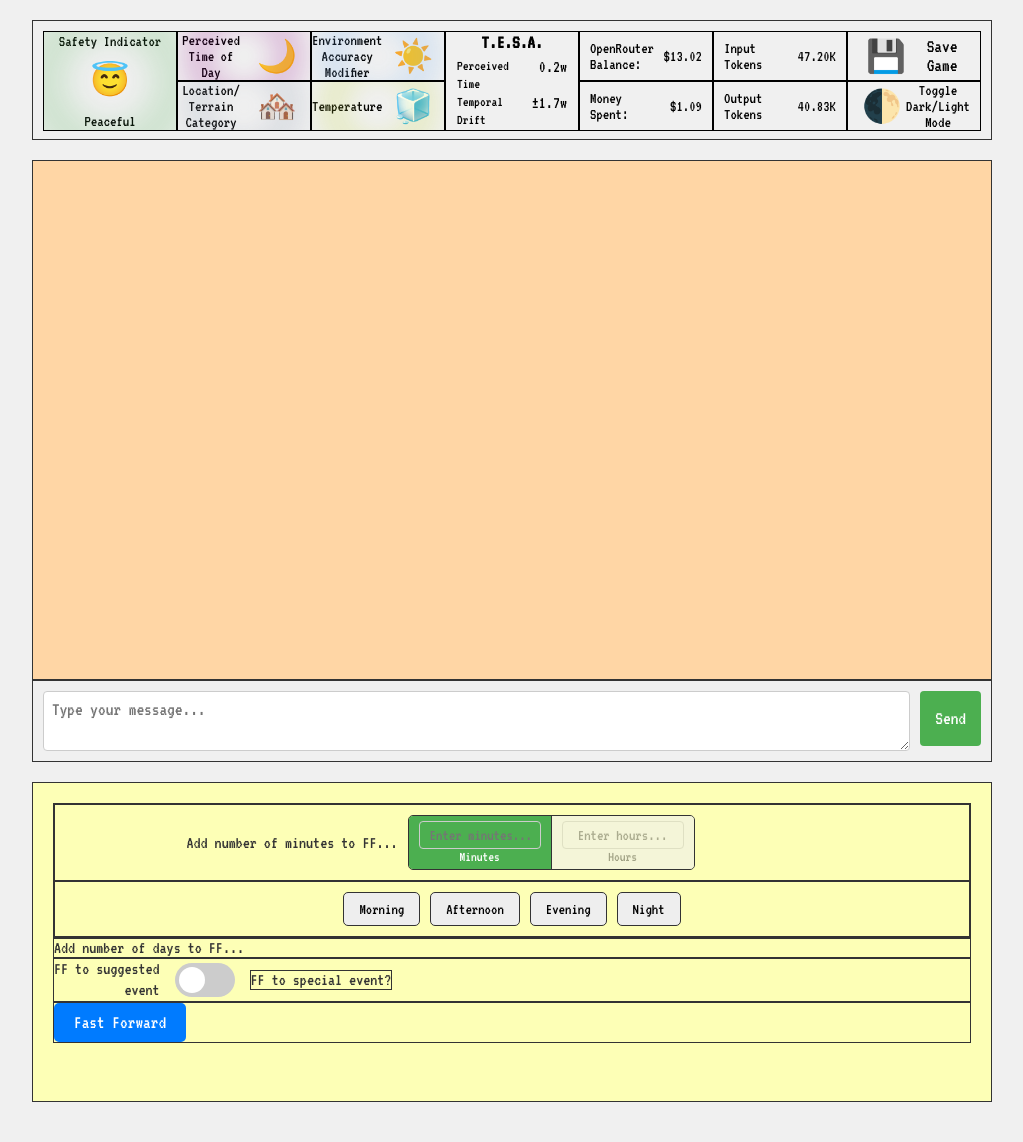
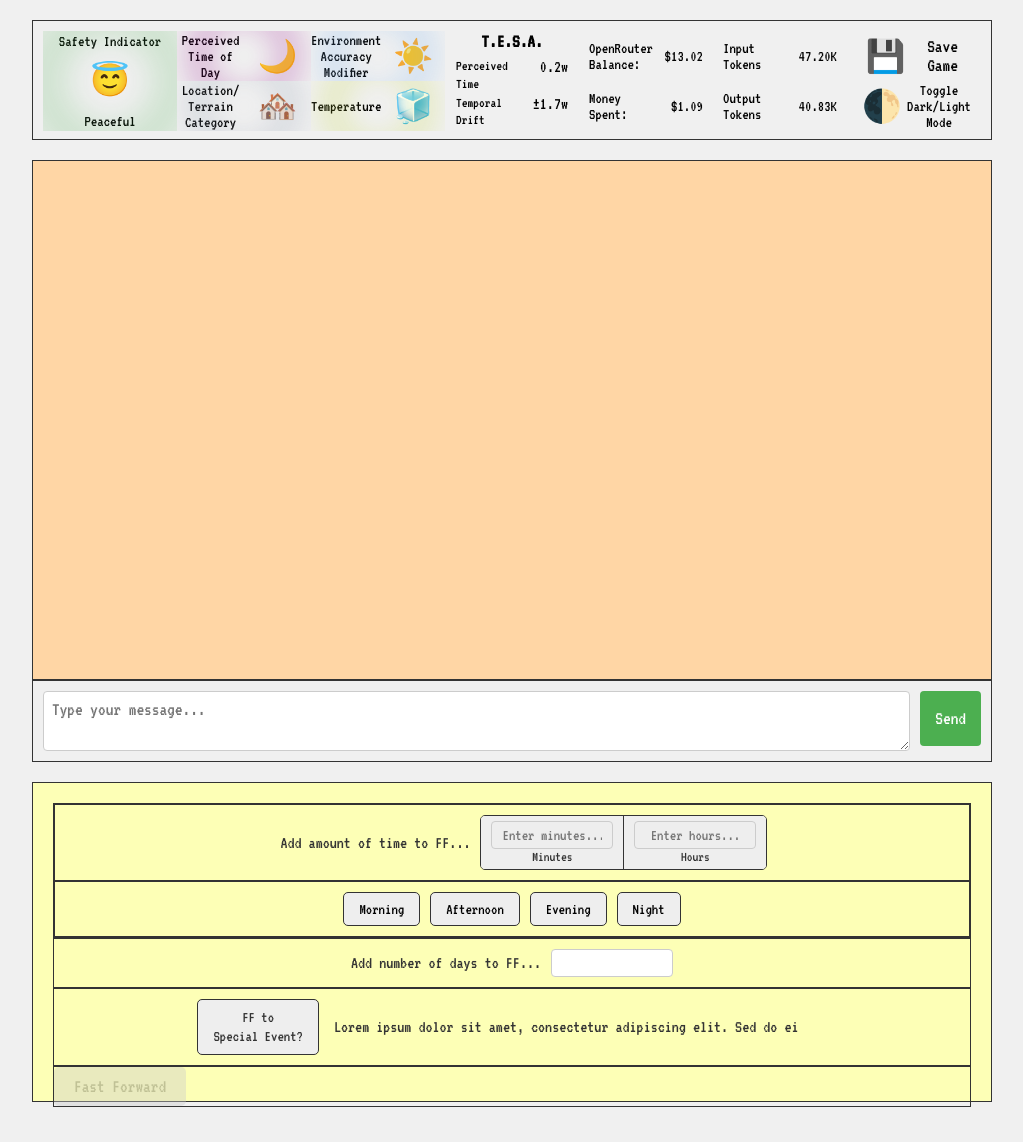
Before and after one commit to AnzorAslanukov/HistoryBreaker, a Flask app: page /gameplay in a window 1280 px wide. Shown: the whole page, without its empty margins (128-1151 px from the left). Run offline with Flask 3, Linux system fonts and the light colour scheme; some libraries are stand-ins or nearby versions.

Commit message:
Additional changes have been made to div game-controls and its elements.

```diff
--- a/static/css/gameplay.css
+++ b/static/css/gameplay.css
@@ -37,10 +37,6 @@
 
 .global-grid-item-styles {
     font-family: 'VT323', monospace;
-}
-
-.grid-item {
-    border: 1px solid #000; /* Border for visualization */
 }
 
 .grid-item-3 {
@@ -280,6 +276,10 @@
     border-right: 1px solid #333; /* Separator between units */
 }
 
+.unit-input-wrapper:hover {
+    background-color: #ddd; /* Darken on hover */
+}
+
 .unit-input-wrapper:last-child {
     border-right: none; /* No border on the last one */
 }
@@ -293,7 +293,7 @@
 
 .unit-input-wrapper .unit-label {
     font-size: 0.9em;
-    color: #666;
+    color: #333; /* Make labels black and visible by default */
 }
 
 .unit-input-wrapper.active {
@@ -309,12 +309,9 @@
     color: white;
 }
 
-.unit-input-wrapper:not(.active) {
-    opacity: 0.6; /* Grey out inactive */
-}
-
+/* Remove the opacity rule for inactive wrappers - they should be fully visible */
 .unit-input-wrapper:not(.active) input[type="text"] {
-    color: #999; /* Grey out text in inactive input */
+    color: #333; /* Keep text black and visible for inactive inputs */
 }
 
 .ff-hours-num-input #ff-hours-exclamation {
@@ -404,14 +401,17 @@
 .ff-days {
     display: flex;
     align-items: center;
+    justify-content: center; /* Horizontally center content */
     gap: 10px;
     border: 1px solid #333;
+    padding-top: 10px;
+    padding-bottom: 10px;
 }
 
 .ff-days label {
     font-size: 1.1em;
     color: #333;
-    cursor: pointer; /* Indicate it's clickable */
+    /* cursor: pointer; Removed as input is always visible */
 }
 
 .ff-days input[type="text"] {
@@ -426,88 +426,64 @@
 .ff-days #ff-days-exclamation {
     font-size: 1.2em;
     color: red;
+    display: none; /* Initially hidden */
 }
 
 .ff-days #ff-days-warning {
     font-size: 0.9em;
     color: #666;
+    display: none; /* Initially hidden */
 }
 
-/* FF Suggested Section (Toggle Switch) */
+.ff-days #ff-days-exclamation.show {
+    display: inline; /* Show when active */
+}
+
+.ff-days #ff-days-warning.show {
+    display: inline; /* Show when active */
+}
+
+/* FF Suggested Section */
 .ff-suggested {
     display: flex;
     align-items: center;
+    justify-content: center; /* Horizontally center content */
     gap: 15px;
     border: 1px solid #333;
+    padding-top: 10px;
+    padding-bottom: 10px;
 }
 
-.toggle-switch-label {
+#ff-special-event-toggle {
+    padding: 8px 15px;
+    border: 1px solid #333;
+    border-radius: 5px;
+    background-color: #eee; /* Default greyed out */
+    color: #333;
+    cursor: pointer;
+    font-family: 'VT323', monospace;
+    font-size: 1em;
+    transition: background-color 0.2s, border-color 0.2s, color 0.2s;
+    line-height: 1.2; /* For multiline text */
+}
+
+#ff-special-event-toggle:hover {
+    background-color: #ddd; /* Darken on hover */
+}
+
+#ff-special-event-toggle.active {
+    background-color: #4CAF50; /* Green when active */
+    color: white;
+    border-color: #4CAF50;
+}
+
+#ff-special-event-label-text {
     font-size: 1.1em;
     color: #333;
-    line-height: 1.2; /* Adjust line height for multiline text */
-    text-align: right;
-}
-
-/* The switch - the box around the slider */
-.switch {
-    position: relative;
-    display: inline-block;
-    width: 60px;
-    height: 34px;
-}
-
-/* Hide default HTML checkbox */
-.switch input {
-    opacity: 0;
-    width: 0;
-    height: 0;
-}
-
-/* The slider */
-.slider {
-    position: absolute;
-    cursor: pointer;
-    top: 0;
-    left: 0;
-    right: 0;
-    bottom: 0;
-    background-color: #ccc;
-    -webkit-transition: .4s;
-    transition: .4s;
-    border-radius: 34px; /* Rounded slider */
-}
-
-.slider:before {
-    position: absolute;
-    content: "";
-    height: 26px;
-    width: 26px;
-    left: 4px;
-    bottom: 4px;
-    background-color: white;
-    -webkit-transition: .4s;
-    transition: .4s;
-    border-radius: 50%; /* Rounded handle */
-}
-
-input:checked + .slider {
-    background-color: #4CAF50;
-}
-
-input:focus + .slider {
-    box-shadow: 0 0 1px #4CAF50;
-}
-
-input:checked + .slider:before {
-    -webkit-transform: translateX(26px);
-    -ms-transform: translateX(26px);
-    transform: translateX(26px);
-}
-
-.ff-special-event-label {
-    font-size: 1.1em;
-    color: #333;
-    border: 1px solid #333;
+    width: 70ch; /* Fixed width of 70 characters */
+    white-space: nowrap; /* Prevent text from wrapping */
+    overflow: hidden; /* Hide overflow */
+    text-overflow: ellipsis; /* Add ellipsis if text overflows */
 }
 
 /* FF Submission Section */
@@ -529,6 +505,59 @@
 
 .ff-submission button:hover {
     background-color: #0056b3;
+}
+
+.ff-submission button.disabled,
+.ff-submission button:disabled {
+    background-color: #cccccc;
+    color: #666666;
+    cursor: not-allowed !important;
+}
+
+/* General disabled style */
+.disabled {
+    opacity: 0.4; /* Grey out */
+    cursor: not-allowed !important; /* Indicate it's disabled */
+}
+
+/* Disabled state for unit input wrappers */
+.unit-input-wrapper.disabled {
+    opacity: 0.4;
+    cursor: not-allowed !important;
+    background-color: #f5f5f5;
+}
+
+.unit-input-wrapper.disabled input[type="text"] {
+    color: #999;
+    background-color: transparent;
+}
+
+.unit-input-wrapper.disabled .unit-label {
+    color: #999;
+}
+
+/* Disabled state for period buttons */
+.period-button.disabled {
+    opacity: 0.4;
+    cursor: not-allowed !important;
+    background-color: #f5f5f5;
+    color: #999;
+}
+
+/* Disabled state for inputs */
+input[type="text"].disabled {
+    opacity: 0.4;
+    cursor: not-allowed !important;
+    background-color: #f5f5f5;
+    color: #999;
+}
+
+/* Disabled state for special event toggle */
+#ff-special-event-toggle.disabled {
+    opacity: 0.4;
+    cursor: not-allowed !important;
+    background-color: #f5f5f5;
+    color: #999;
 }
 
 .chat-input-container {
--- a/static/javascript/gameplay.js
+++ b/static/javascript/gameplay.js
@@ -212,6 +212,7 @@
 
 // For testing purposes, cycle through indices on page refresh
 document.addEventListener('DOMContentLoaded', () => {
+    // Keep all the existing setup code for grid items 1-15, chat, etc.
     // Danger Indicator (grid-item-1)
     let dangerIndex = sessionStorage.getItem('dangerIndex');
     if (dangerIndex === null || parseInt(dangerIndex) >= dangerIndicatorEmojis.length - 1) {
@@ -428,110 +429,229 @@
         chatInput.style.height = chatInput.scrollHeight + 'px'; // Set height to scrollHeight
     });
 
-    // Fast Forward Hours Period Selector
+    // --- Fast Forward Elements ---
+    const ffMinutesInput = document.getElementById('ff-minutes-input');
+    const ffHoursInput = document.getElementById('ff-hours-input');
     const periodButtons = document.querySelectorAll('.period-button');
+    const ffDaysInput = document.getElementById('ff-days-input');
+    const ffSpecialEventToggle = document.getElementById('ff-special-event-toggle');
+    const fastForwardButton = document.getElementById('fast-forward-button');
+    const ffSpecialEventLabelText = document.getElementById('ff-special-event-label-text');
+    const unitInputWrappers = document.querySelectorAll('.unit-input-wrapper');
+
+    const allInputs = [ffMinutesInput, ffHoursInput, ffDaysInput];
+    const allGameControlElements = [ffMinutesInput, ffHoursInput, ...periodButtons, ffDaysInput, ffSpecialEventToggle];
+
+    // Input validation functions
+    function validateNumericInput(input, min, max) {
+        // Remove any non-numeric characters
+        let value = input.value.replace(/[^0-9]/g, '');
+
+        // Convert to number and validate range
+        if (value !== '') {
+            let numValue = parseInt(value);
+            if (numValue < min) {
+                value = min.toString();
+            } else if (numValue > max) {
+                value = max.toString();
+            }
+        }
+
+        input.value = value;
+    }
+
+    // Add input validation event listeners
+    ffMinutesInput.addEventListener('input', () => {
+        validateNumericInput(ffMinutesInput, 1, 1440);
+        updateUI();
+        updateWrapperStates();
+    });
+
+    ffHoursInput.addEventListener('input', () => {
+        validateNumericInput(ffHoursInput, 1, 24);
+        updateUI();
+        updateWrapperStates();
+    });
+
+    ffDaysInput.addEventListener('input', () => {
+        validateNumericInput(ffDaysInput, 1, 30);
+        updateUI();
+        updateFFDaysDisplay();
+    });
+
+    // Add click event listener for ff-days-input
+    ffDaysInput.addEventListener('click', () => {
+        updateFFDaysDisplay();
+    });
+
+    // Add focus event listener for ff-days-input
+    ffDaysInput.addEventListener('focus', () => {
+        updateFFDaysDisplay();
+    });
+
+    // Function to update ff-days display elements
+    function updateFFDaysDisplay() {
+        const ffDaysExclamation = document.getElementById('ff-days-exclamation');
+        const ffDaysWarning = document.getElementById('ff-days-warning');
+
+        // Show spans if input has content, hide if empty
+        if (ffDaysInput.value.length > 0) {
+            ffDaysExclamation.classList.add('show');
+            ffDaysWarning.classList.add('show');
+        } else {
+            ffDaysExclamation.classList.remove('show');
+            ffDaysWarning.classList.remove('show');
+        }
+    }
+
+    // Function to update wrapper active states
+    function updateWrapperStates() {
+        const minutesWrapper = ffMinutesInput.closest('.unit-input-wrapper');
+        const hoursWrapper = ffHoursInput.closest('.unit-input-wrapper');
+        const ffHoursMainLabel = document.getElementById('ff-hours-main-label');
+        const ffHoursExclamation = document.getElementById('ff-hours-exclamation');
+        const ffHoursWarning = document.getElementById('ff-hours-warning');
+
+        // Remove active class from all wrappers first
+        unitInputWrappers.forEach(wrapper => wrapper.classList.remove('active'));
+
+        // Hide warning elements by default
+        ffHoursExclamation.style.visibility = 'hidden';
+        ffHoursWarning.style.visibility = 'hidden';
+
+        // Add active class to the wrapper with content and update labels
+        if (ffMinutesInput.value.length > 0) {
+            minutesWrapper.classList.add('active');
+            ffHoursMainLabel.textContent = 'Add number of minutes to FF...';
+            ffHoursExclamation.style.visibility = 'visible';
+            ffHoursWarning.textContent = 'Only enter up to 1440 minutes';
+            ffHoursWarning.style.visibility = 'visible';
+        } else if (ffHoursInput.value.length > 0) {
+            hoursWrapper.classList.add('active');
+            ffHoursMainLabel.textContent = 'Add number of hours to FF...';
+            ffHoursExclamation.style.visibility = 'visible';
+            ffHoursWarning.textContent = 'Only enter up to 24 hours';
+            ffHoursWarning.style.visibility = 'visible';
+        } else {
+            // Reset to default when no input
+            ffHoursMainLabel.textContent = 'Add amount of time to FF...';
+        }
+    }
+
+    // Test array of lorem ipsum samples (20-70 characters)
+    const loremIpsumSamples = [
+        "Lorem ipsum dolor sit", // 20 characters
+        "Lorem ipsum dolor sit amet, consectetur", // 39 characters
+        "Lorem ipsum dolor sit amet, consectetur adipiscing elit", // 56 characters
+        "Lorem ipsum dolor sit amet, consectetur adipiscing elit. Sed do", // 65 characters
+        "Lorem ipsum dolor sit amet, consectetur adipiscing elit. Sed do ei" // 70 characters
+    ];
+
+    function updateUI() {
+        const minutesActive = ffMinutesInput.value.length > 0;
+        const hoursActive = ffHoursInput.value.length > 0;
+        const periodActive = Array.from(periodButtons).some(b => b.classList.contains('selected'));
+        const daysActive = ffDaysInput.value.length > 0;
+        const specialEventActive = ffSpecialEventToggle.classList.contains('active');
+
+        const anyInputActive = minutesActive || hoursActive || periodActive || daysActive || specialEventActive;
+
+        // Fast forward button state - disabled by default, only enabled when inputs are used
+        if (fastForwardButton.disabled && anyInputActive) {
+            fastForwardButton.disabled = false;
+            fastForwardButton.classList.remove('disabled');
+        } else if (!fastForwardButton.disabled && !anyInputActive) {
+            fastForwardButton.disabled = true;
+            fastForwardButton.classList.add('disabled');
+        }
+
+        // When any input is active, grey out and disable all other elements
+        if (anyInputActive) {
+            allGameControlElements.forEach(element => {
+                const isCurrentlyActive =
+                    (element === ffMinutesInput && minutesActive) ||
+                    (element === ffHoursInput && hoursActive) ||
+                    (Array.from(periodButtons).includes(element) && element.classList.contains('selected')) ||
+                    (element === ffDaysInput && daysActive) ||
+                    (element === ffSpecialEventToggle && specialEventActive);
+
+                if (!isCurrentlyActive) {
+                    element.disabled = true;
+                    element.classList.add('disabled');
+
+                    // Handle parent wrapper styling for unit inputs
+                    const wrapper = element.closest('.unit-input-wrapper');
+                    if (wrapper) {
+                        wrapper.classList.add('disabled');
+                    }
+                }
+            });
+        } else {
+            // Re-enable all elements when no inputs are active
+            allGameControlElements.forEach(element => {
+                element.disabled = false;
+                element.classList.remove('disabled');
+
+                // Handle parent wrapper styling for unit inputs
+                const wrapper = element.closest('.unit-input-wrapper');
+                if (wrapper) {
+                    wrapper.classList.remove('disabled');
+                }
+            });
+        }
+    }
+
+    // Event Listeners
+    allInputs.forEach(input => {
+        input.addEventListener('input', updateUI);
+    });
+
+    // Toggle button functionality for period selector - only one can be active at a time
     periodButtons.forEach(button => {
         button.addEventListener('click', () => {
+            if (button.disabled) return;
+
+            const isSelected = button.classList.contains('selected');
+
+            // Remove selected class from all buttons
             periodButtons.forEach(btn => btn.classList.remove('selected'));
-            button.classList.add('selected');
+
+            // Toggle the clicked button (turn on if off, turn off if on)
+            if (!isSelected) {
+                button.classList.add('selected');
+            }
+
+            updateUI();
         });
     });
 
-    // Fast Forward Hours Input and Unit Switch
-    // Fast Forward Hours Input and Unit Switch
-    const ffHoursMainLabel = document.getElementById('ff-hours-main-label');
-    const ffHoursExclamation = document.getElementById('ff-hours-exclamation');
-    const ffHoursWarning = document.getElementById('ff-hours-warning');
-    const ffMinutesInput = document.getElementById('ff-minutes-input');
-    const ffHoursInput = document.getElementById('ff-hours-input');
-    const unitInputWrappers = document.querySelectorAll('.unit-input-wrapper');
-
-    let activeUnit = 'minutes'; // Default active unit
-
-    function updateHoursWarningAndActiveInput() {
-        unitInputWrappers.forEach(wrapper => {
-            const input = wrapper.querySelector('input[type="text"]');
-            if (wrapper.dataset.unit === activeUnit) {
-                wrapper.classList.add('active');
-                input.disabled = false;
-                // Do not focus here, let the user click the input to focus
-                if (activeUnit === 'minutes') {
-                    ffHoursMainLabel.textContent = 'Add number of minutes to FF...';
-                    ffHoursWarning.textContent = 'Only enter up to 1440 minutes';
-                } else {
-                    ffHoursMainLabel.textContent = 'Add number of hours to FF...';
-                    ffHoursWarning.textContent = 'Only enter up to 24 hours';
-                }
-            } else {
-                wrapper.classList.remove('active');
-                input.disabled = true;
-                input.value = ''; // Clear value of inactive input
-            }
-        });
-        // ffHoursWarning.style.display is handled by focus/blur listeners
-    }
-
-    // Initial setup
-    updateHoursWarningAndActiveInput();
-    ffHoursWarning.style.visibility = 'hidden'; // Initially hide warning
-
-    unitInputWrappers.forEach(wrapper => {
-        wrapper.addEventListener('click', () => {
-            activeUnit = wrapper.dataset.unit;
-            updateHoursWarningAndActiveInput();
-        });
-
-        const input = wrapper.querySelector('input[type="text"]');
-
-        input.addEventListener('focus', () => {
-            // Set active unit when input gains focus
-            activeUnit = wrapper.dataset.unit;
-            updateHoursWarningAndActiveInput(); // Update active state and warning
-
-            ffHoursExclamation.style.visibility = 'visible';
-            ffHoursWarning.style.visibility = 'visible'; // Show warning on focus
-        });
-        input.addEventListener('blur', () => {
-            // Only hide exclamation and warning if neither input is focused
-            if (document.activeElement !== ffMinutesInput && document.activeElement !== ffHoursInput) {
-                ffHoursExclamation.style.visibility = 'hidden';
-                ffHoursWarning.style.visibility = 'hidden'; // Hide warning on blur
-            }
-        });
+    // Special event toggle functionality
+    ffSpecialEventToggle.addEventListener('click', () => {
+        if (ffSpecialEventToggle.disabled) return;
+        ffSpecialEventToggle.classList.toggle('active');
+        updateUI();
     });
 
-    // Fast Forward Days Input
-    const ffDaysLabel = document.getElementById('ff-days-label');
-    const ffDaysInput = document.getElementById('ff-days-input');
-    const ffDaysExclamation = document.getElementById('ff-days-exclamation');
-    const ffDaysWarning = document.getElementById('ff-days-warning');
+    // Fast forward button functionality
+    fastForwardButton.addEventListener('click', () => {
+        if (fastForwardButton.disabled) return;
+        console.log("Fast Forwarding...");
 
-    // Initial setup for ffDays elements
-    ffDaysExclamation.style.visibility = 'hidden';
-    ffDaysInput.style.visibility = 'hidden';
-    ffDaysWarning.style.visibility = 'hidden';
+        // Reset all inputs and states
+        allInputs.forEach(input => input.value = '');
+        periodButtons.forEach(btn => btn.classList.remove('selected'));
+        ffSpecialEventToggle.classList.remove('active');
 
-    ffDaysLabel.addEventListener('click', () => {
-        ffDaysLabel.style.visibility = 'hidden';
-        ffDaysInput.style.visibility = 'visible';
-        ffDaysExclamation.style.visibility = 'visible';
-        ffDaysWarning.style.visibility = 'visible';
-        ffDaysInput.focus();
+        updateUI();
+        updateWrapperStates();
+        updateFFDaysDisplay();
     });
 
-    ffDaysInput.addEventListener('blur', () => {
-        if (ffDaysInput.value.trim() === '') {
-            ffDaysLabel.style.visibility = 'visible';
-            ffDaysInput.style.visibility = 'hidden';
-            ffDaysExclamation.style.visibility = 'hidden';
-            ffDaysWarning.style.visibility = 'hidden';
-        }
-    });
+    // Set random lorem ipsum text for special event label on page load
+    ffSpecialEventLabelText.textContent = loremIpsumSamples[Math.floor(Math.random() * loremIpsumSamples.length)];
 
-    // Fast Forward Button
-    const fastForwardButton = document.getElementById('fast-forward-button');
-    fastForwardButton.addEventListener('click', () => {
-        console.log('Fast Forward button clicked!');
-        // For now, this button does nothing.
-    });
+    // Initial UI state - fast forward button should be disabled by default
+    fastForwardButton.disabled = true;
+    fastForwardButton.classList.add('disabled');
+    updateUI();
 });
--- a/templates/gameplay.html
+++ b/templates/gameplay.html
@@ -103,9 +103,9 @@
             <div class="ff-hours">
                 <div class="ff-hours-num-input">
                     <span id="ff-hours-exclamation">❗</span>
-                    <label id="ff-hours-main-label">Add number of hours to FF...</label>
+                    <label id="ff-hours-main-label">Add amount of time to FF...</label>
                     <div class="unit-input-group">
-                        <div class="unit-input-wrapper active" data-unit="minutes">
+                        <div class="unit-input-wrapper" data-unit="minutes">
                             <input type="text" id="ff-minutes-input" name="ff-minutes-input" placeholder="Enter minutes...">
                             <span class="unit-label">Minutes</span>
                         </div>
@@ -124,18 +124,14 @@
                 </div>
             </div>
             <div class="ff-days">
+                <span id="ff-days-exclamation">❗</span>
                 <label for="ff-days-input" id="ff-days-label">Add number of days to FF...</label>
-                <span id="ff-days-exclamation" style="display: none;">❗</span>
-                <input type="text" id="ff-days-input" name="ff-days-input" style="display: none;">
-                <span id="ff-days-warning" style="display: none;">Only enter up to 30 days</span>
+                <input type="text" id="ff-days-input" name="ff-days-input">
+                <span id="ff-days-warning">Only enter up to 30 days</span>
             </div>
             <div class="ff-suggested">
-                <label class="toggle-switch-label">FF to suggested<br>event</label>
-                <label class="switch">
-                    <input type="checkbox" id="ff-suggested-toggle">
-                    <span class="slider round"></span>
-                </label>
-                <span class="ff-special-event-label">FF to special event?</span>
+                <button id="ff-special-event-toggle">FF to<br>Special Event?</button>
+                <label id="ff-special-event-label-text"></label>
             </div>
             <div class="ff-submission">
                 <button id="fast-forward-button">Fast Forward</button>
```
